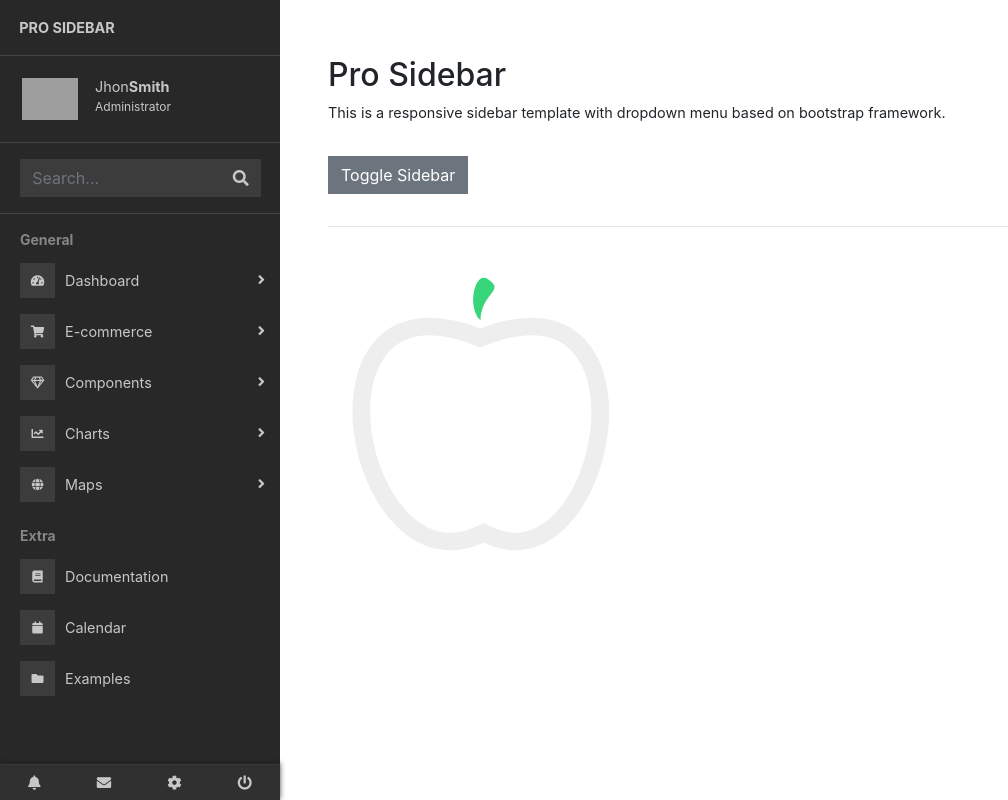
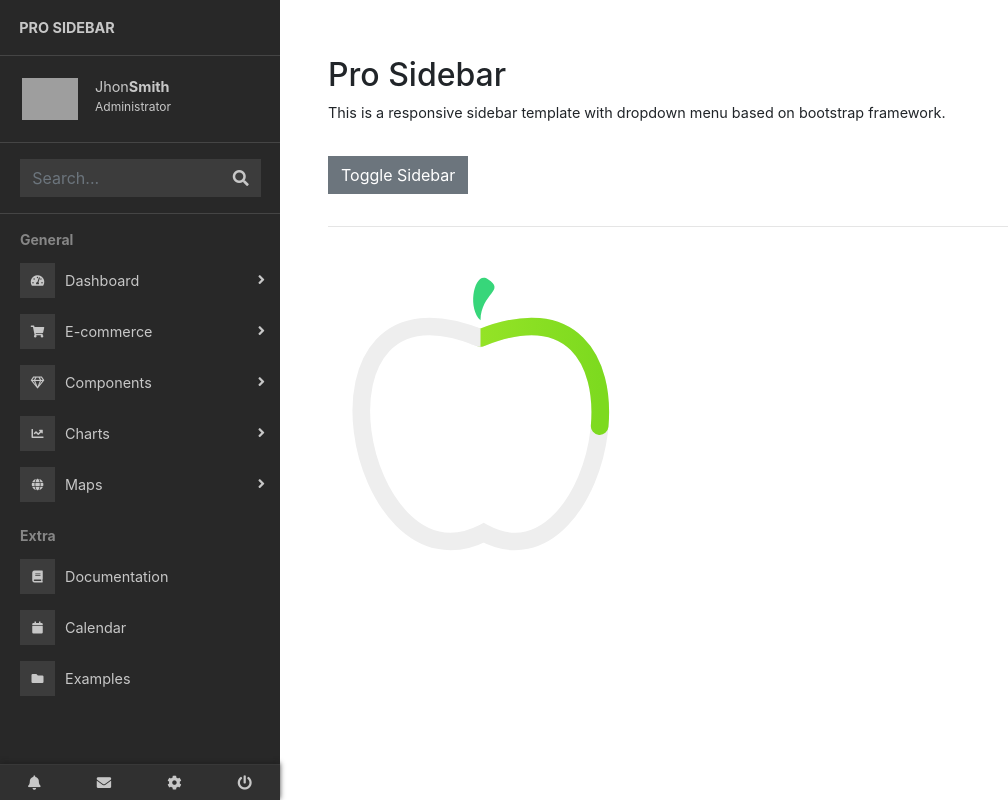
Before and after one commit to olyxen/Nutrition-app, a React (Create React App) app: page /dashboard in a window 1280 px wide. Shown: the whole page, without its empty margins (0-1008 px from the left). Built offline with nearby package versions, Linux system fonts and the light colour scheme; grey boxes are pictures that could not be loaded.

Commit message:
First try to animate the path.

```diff
--- a/src/components/innerPage/dashboard.css
+++ b/src/components/innerPage/dashboard.css
@@ -4,3 +4,17 @@
     width: 575px;
     box-shadow: rgba(0,0,0);
 }
+
+.path{
+    /* stroke-dasharray: 20;
+    animation: dash 5s linear; 761.486 */
+    stroke: url(#gg1);
+    stroke-dasharray: 190.371 761.486;
+    stroke-dashoffset: 192;
+    animation: dash 5s linear forwards;
+}
+@keyframes dash {
+    to {
+      stroke-dashoffset: 0;
+    }
+  }
--- a/src/components/innerPage/menu.jsx
+++ b/src/components/innerPage/menu.jsx
@@ -1,5 +1,6 @@
 import React, { Component} from 'react';
 import './dashboard.css'
+
 
 
 class Menu extends Component {
@@ -7,6 +8,7 @@ class Menu extends Component {
 
 
 render() {
+
     return (
          <main class="page-content pt-2">
          <div id="overlay" class="overlay"></div>
@@ -31,8 +33,27 @@ render() {
                 <path  stroke-width="17.666666666666668" stroke="#EEEEEE" fill="none" stroke-linecap="round"
                 d=" M 132.5 70.96700000000001 C 322.6375 -5.735701074999994 257.71250000000003 331.7563677416667 135.59166666666667 265.79213225833337
                 C 7.2875000000000005 331.7563677416667 -57.637499999999996 -5.735701074999994 132.5 70.96700000000001 Z" />
+
+                {/* to parakatw path prepei n xrhsimopoieitai otan bazei 8ermides o xrhsths */}
+                <path class="path" stroke-width="17.666666666666668"  fill="none" stroke-linecap="round"
+                d=" M 132.5 70.96700000000001 C 322.6375 -5.735701074999994 257.71250000000003 331.7563677416667 135.59166666666667 265.79213225833337
+                C 7.2875000000000005 331.7563677416667 -57.637499999999996 -5.735701074999994 132.5 70.96700000000001 Z" />
+                <g>
+                    <defs>
+                        <linearGradient id="gg1" x1="0" y1="0" x2="1" y2="0" >
+                            <stop offset="0%" style={{stopColor: "rgb(255,255,255)"}} ></stop>
+                            <stop offset="50%" style={{stopColor: "rgb(148,227,38)"}} ></stop>
+                            <stop offset="100%" style={{stopColor: "rgb(125,218,31)"}} ></stop>
+                            {/* <stop offset="100%" stopColor="#EEEEEE"></stop> */}
+
+                        </linearGradient>
+                    </defs>
+                </g>
                 <path fill="#37d67a" d=" M 132.5 53.300333333333334 C 118.4844362 40.293236308333334 126.72888724 2.95035188333334 139.92000000000002 12.225333333333339
                 C 158.05777448 24.150350558333336 133.32444362 25.223599233333335 132.5 53.300333333333334 Z"/>
+                <path fill="#EEEEEE" d=" M 132.5 61.427 L 132.5 79.80033333333333 L 130.73333333333332 79.80033333333333 L 121.89999999999999 76.70866666666666
+                L 121.89999999999999 58.600333333333325 Z"></path>
+
             </svg>
 
              </div>
```
Also changed, not shown: 1 other file (tests, documents, lock files or other folders).
